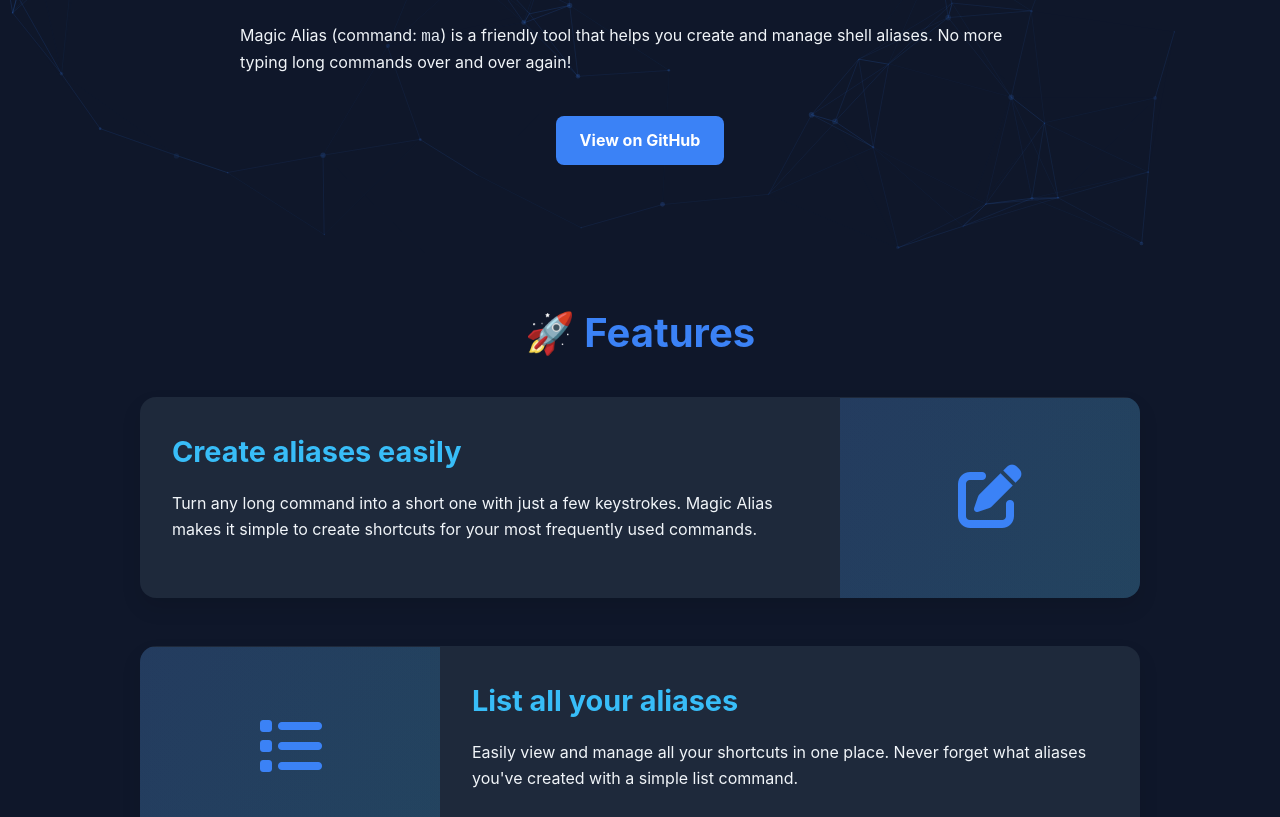
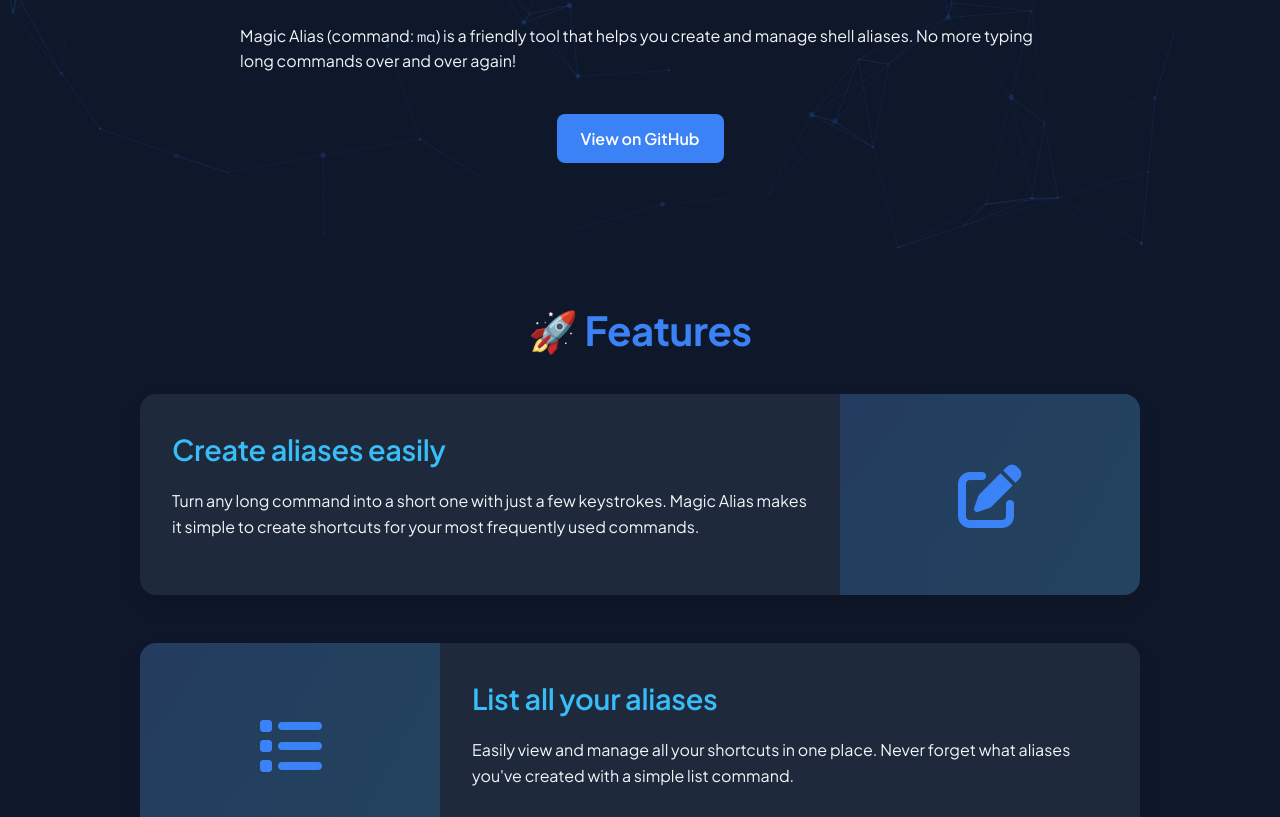
Before and after one commit to AkaraChen/magic-alias, a plain HTML site: page index.html in a window 1280 px wide. Shown: the part 547-1364 px from the top of the page. Drawn offline with nearby package versions, Linux system fonts and the light colour scheme.

Commit message:
feat(index.html): add Google Fonts for improved typography and update styles to use CSS variables for better maintainability style(index.html): enhance font weights and letter spacing for better readability and visual appeal

```diff
--- a/index.html
+++ b/index.html
@@ -4,9 +4,13 @@
     <meta charset="UTF-8">
     <meta name="viewport" content="width=device-width, initial-scale=1.0">
     <title>Magic Alias - A simple and powerful shell alias manager</title>
+    <!-- 从 Google Fonts 引入现代字体 -->
+    <link rel="preconnect" href="https://fonts.googleapis.com">
+    <link rel="preconnect" href="https://fonts.gstatic.com" crossorigin>
+    <link href="https://fonts.googleapis.com/css2?family=Plus+Jakarta+Sans:wght@400;500;600;700&family=Space+Mono:wght@400;700&display=swap" rel="stylesheet">
     <style>
         :root {
-            /* 更改为冷色系配色 */
+            /* 冷色系配色 */
             --bg-color: #0f172a;
             --text-color: #f1f5f9;
             --primary-color: #3b82f6;
@@ -15,6 +19,10 @@
             --code-bg: #1e293b;
             --card-bg: #1e293b;
             --warning-color: #fbbf24;
+
+            /* 字体变量 */
+            --body-font: 'Plus Jakarta Sans', -apple-system, BlinkMacSystemFont, 'Segoe UI', Roboto, Oxygen, Ubuntu, Cantarell, 'Open Sans', 'Helvetica Neue', sans-serif;
+            --code-font: 'Space Mono', 'Fira Code', 'Courier New', Courier, monospace;
         }
 
         * {
@@ -24,7 +32,7 @@
         }
 
         body {
-            font-family: 'Inter', -apple-system, BlinkMacSystemFont, 'Segoe UI', Roboto, Oxygen, Ubuntu, Cantarell, 'Open Sans', 'Helvetica Neue', sans-serif;
+            font-family: var(--body-font);
             background-color: var(--bg-color);
             color: var(--text-color);
             line-height: 1.6;
@@ -145,6 +153,8 @@
             display: inline-block;
             position: relative;
             animation: glow 3s infinite alternate;
+            font-weight: 700;
+            letter-spacing: -0.02em;
         }
 
         @keyframes glow {
@@ -163,6 +173,7 @@
             align-items: center;
             justify-content: center;
             gap: 0.5rem;
+            font-weight: 500;
         }
 
         .tagline i {
@@ -195,6 +206,8 @@
             margin-left: auto;
             margin-right: auto;
             width: 100%;
+            font-weight: 700;
+            letter-spacing: -0.01em;
         }
 
         h2::after {
@@ -217,6 +230,8 @@
             font-size: 1.8rem;
             margin: 2rem 0 1rem;
             color: var(--accent-color);
+            font-weight: 600;
+            letter-spacing: -0.01em;
         }
 
         p {
@@ -224,9 +239,10 @@
             max-width: 800px;
             margin-left: auto;
             margin-right: auto;
+            font-weight: 400;
         }
 
-        /* 特性部分 */
+        /* 修复特性部分 */
         .features-container {
             max-width: 1000px;
             margin: 0 auto;
@@ -234,7 +250,7 @@
 
         .feature-row {
             display: flex;
-            align-items: center;
+            align-items: stretch; /* 确保子元素拉伸填满高度 */
             margin-bottom: 3rem;
             background-color: var(--card-bg);
             border-radius: 1rem;
@@ -253,15 +269,14 @@
         }
 
         .feature-icon-container {
-            flex: 0 0 30%;
+            flex: 0 0 30%; /* 固定宽度比例 */
             display: flex;
             justify-content: center;
             align-items: center;
-            padding: 2rem;
             background: linear-gradient(135deg, rgba(59, 130, 246, 0.1), rgba(56, 189, 248, 0.1));
             position: relative;
             overflow: hidden;
-            min-height: 200px;
+            min-height: 100%; /* 确保填满父容器高度 */
         }
 
         .feature-icon-container::before {
@@ -295,7 +310,7 @@
         }
 
         .feature-content {
-            flex: 0 0 70%;
+            flex: 0 0 70%; /* 固定宽度比例 */
             padding: 2rem;
         }
 
@@ -350,12 +365,16 @@
             margin-left: 10px;
             font-size: 0.8rem;
             color: #94a3b8;
+            font-family: var(--code-font);
         }
 
         pre {
             padding: 1.5rem;
             overflow-x: auto;
             margin: 0;
+            font-family: var(--code-font);
+            font-size: 0.95rem;
+            line-height: 1.5;
         }
 
         .copy-btn {
@@ -371,6 +390,7 @@
             font-size: 0.8rem;
             transition: all 0.2s ease;
             opacity: 0;
+            font-family: var(--body-font);
         }
 
         .terminal-container:hover .copy-btn {
@@ -382,8 +402,9 @@
         }
 
         code {
-            font-family: 'Fira Code', 'Courier New', Courier, monospace;
+            font-family: var(--code-font);
             color: #e2e8f0;
+            font-size: 0.95rem;
         }
 
         .command {
@@ -417,12 +438,13 @@
             padding: 0.75rem 1.5rem;
             border-radius: 0.5rem;
             text-decoration: none;
-            font-weight: bold;
+            font-weight: 600;
             transition: all 0.3s cubic-bezier(0.175, 0.885, 0.32, 1.275);
             margin-top: 1rem;
             position: relative;
             overflow: hidden;
             z-index: 1;
+            font-family: var(--body-font);
         }
 
         .btn::before {
```
